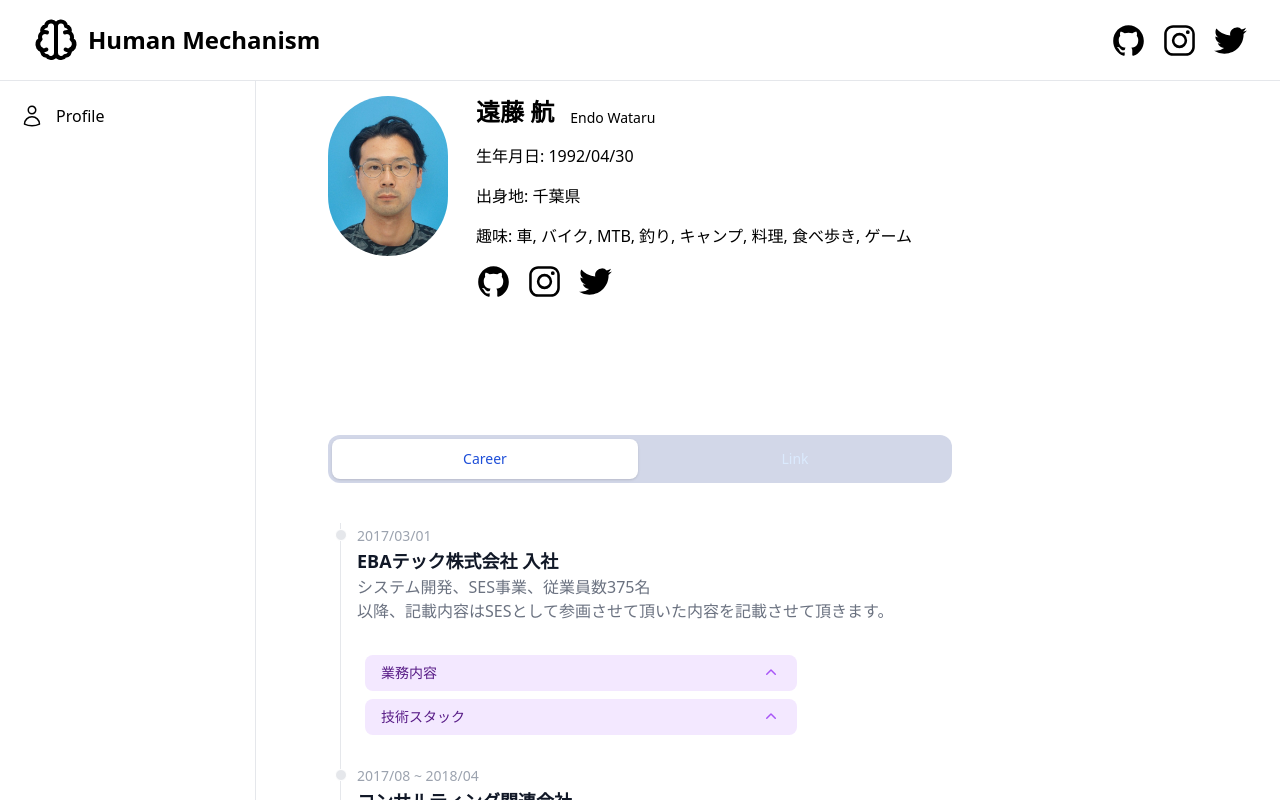
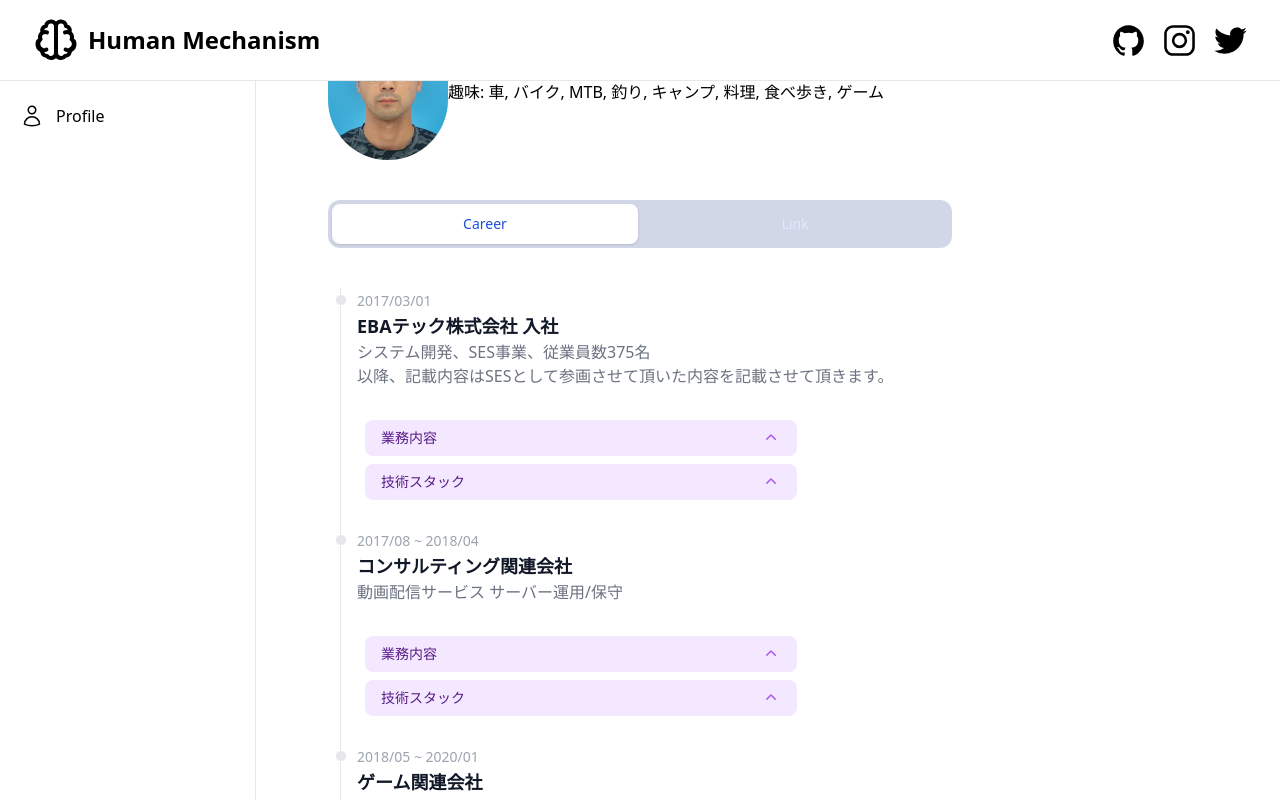
Before and after one commit to 3nd0/portfolio, a Next.js app: page /profile in a window 1280 px wide. Shown: the top 800 px of the page. Built offline with nearby package versions, Linux system fonts and the light colour scheme.

Commit message:
自己紹介欄コンポーネントを呼び出して使用する様に変更

```diff
--- a/src/app/profile/page.tsx
+++ b/src/app/profile/page.tsx
@@ -1,71 +1,22 @@
-import Image from 'next/image'
-import Link from 'next/link'
 import { lazy } from 'react'
+import SelfIntroduction from '@/features/profile/components/SelfIntroduction'
 
 const Tabs = lazy(() => import('@/components/tabs'))
+
+const profile = {
+  name: '遠藤 航',
+  nameEn: 'Endo Wataru',
+  birthDay: '1992/04/30',
+  birthPlace: '千葉県',
+  hobby: '車, バイク, MTB, 釣り, キャンプ, 料理, 食べ歩き, ゲーム',
+  imageUrl: '/image/IMG_0850.jpg',
+}
 
 export default function Page() {
   return (
     <div className="flex flex-col gap-10">
-      <div className="mx-72 px-10 my-24 flex flex-row">
-        <div>
-          <Image
-            src="/image/IMG_0850.jpg"
-            alt="ID photo"
-            width={120}
-            height={120}
-            priority
-            className="rounded-full"
-          />
-        </div>
-
-        {/* profile */}
-        <div className="flex flex-col pl-7 gap-4">
-          <div className="flex flex-row gap-4 items-end">
-            <p className="font-sans text-2xl font-bold">遠藤 航</p>
-            <p className="font-sans text-sm">Endo Wataru</p>
-          </div>
-          <p className="font-sans">生年月日: 1992/04/30</p>
-          <p className="font-sans">出身地: 千葉県</p>
-          <p className="font-sans">
-            趣味: 車, バイク, MTB, 釣り, キャンプ, 料理, 食べ歩き, ゲーム
-          </p>
-          {/* social icons */}
-          <div className="flex flex-row gap-4">
-            <Link href="https://github.com/3nd0/portfolio">
-              <Image
-                src="/logo/github.svg"
-                alt="Github Logo"
-                className="dark:invert"
-                width={35}
-                height={35}
-                priority
-              />
-            </Link>
-            <Link href="https://www.instagram.com/w4.3nd0/">
-              <Image
-                src="/logo/instagram.svg"
-                alt="Github Logo"
-                className="dark:invert"
-                width={35}
-                height={35}
-                priority
-              />
-            </Link>
-            <Link href="https://twitter.com/home">
-              <Image
-                src="/logo/twitter.svg"
-                alt="Github Logo"
-                className="dark:invert"
-                width={35}
-                height={35}
-                priority
-              />
-            </Link>
-          </div>
-        </div>
-      </div>
-
+      {/* 自己紹介欄 */}
+      <SelfIntroduction {...profile} />
       {/* tabs */}
       <div className="mx-72 px-10 flex flex-col">
         <Tabs />
```
